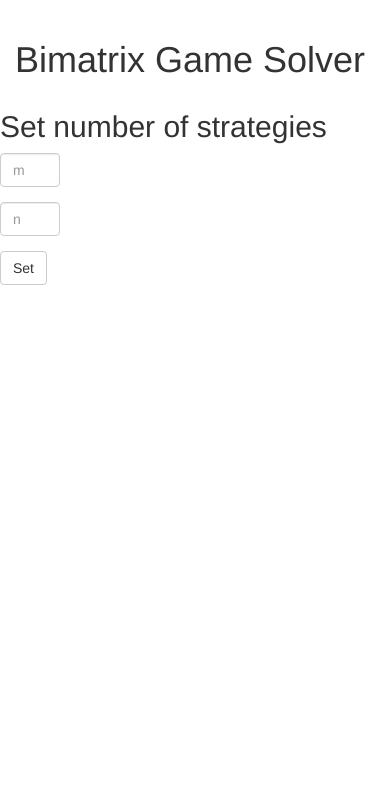
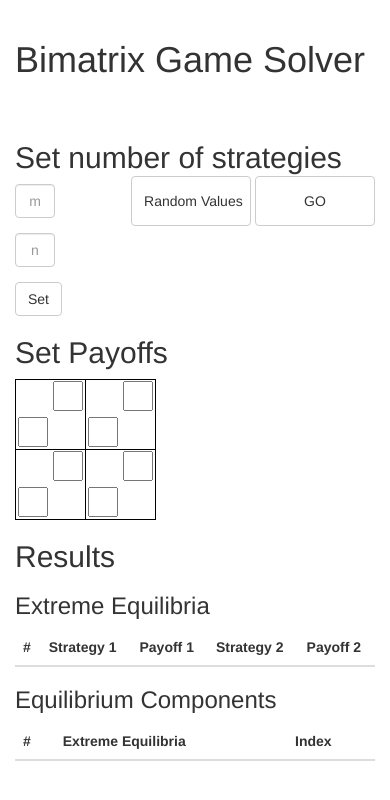
Before and after one commit to dereeno/bimatrix, a Flask app: page / in a window 390 px wide. Shown: the top 800 px of the page. Run offline with Flask 2, Linux system fonts and the light colour scheme; lists and menus that the app fills with data are empty; some libraries are stand-ins or nearby versions.

Commit message:
improving

```diff
--- a/app/static/main.js
+++ b/app/static/main.js
@@ -1,65 +1,115 @@
 $(document).ready(function() {
-  console.log("ready!");
 
-  // on form submission ...
+  create_matrix(2,2);
+
   $('form.dimensions').on('submit', function() {
-
-    console.log("the form has beeen submitted");
-
-    // grab values
     m = $('input#number_m').val();
     n = $('input#number_n').val();
-    create_matrix(m,n);
 
-    });
-  // Creating variables
+    if (validate_less_then_9(m,n)){
+      create_matrix(m,n);
+    }
 
-  $('form#wrapper').on('submit', function() {
+  });
 
-    console.log('hi there!');
+  $('form#bimatrix .random').on('click', function(){
+    $.each($('form#bimatrix').find(':input:not([type=hidden])'), function(index, input){
+      rand = Math.floor(Math.random() * 10) + 1
+      $(input).val(rand);
+    })
+    return false;
+  })
+
+  $('form#bimatrix').on('submit', function() {
     rows = $(this).find('input[name="hidden_m"]').val()
     cols = $(this).find('input[name="hidden_n"]').val()
     var matrices = collect_matrix(parseInt(rows),parseInt(cols));
-
+    $(".overlay").show();
     $.ajax({
       type: "POST",
       url: "/",
       data : {
         'A': JSON.stringify(matrices[0]), 'B': JSON.stringify(matrices[1]),
-        'm': m, 'n': n
+        'm': rows, 'n': cols
       },
       success: function(results) {
-        console.log(results);
-        show_results(results);
+        // console.log(results);
+        build_equilbria_table(results['equilibria'])
+        show_results(results['components']);
       },
       error: function(error) {
         console.log(error)
       }
+
     });
 
+    $(".overlay").hide();
+
+    function build_equilbria_table(equilibria){
+      eq_table = $('#eq-table tbody')[0]
+      eq_table.innerHTML = '';
+      $.each(equilibria, function(i, eq){
+        row = document.createElement('tr');
+        eq_table.appendChild(row);
+        number = document.createElement('td');
+        st1 = document.createElement('td');
+        pay1 = document.createElement('td');
+        st2 = document.createElement('td');
+        pay2 = document.createElement('td');
+
+        row.appendChild(number);
+        row.appendChild(st1);
+        row.appendChild(pay1);
+        row.appendChild(st2);
+        row.appendChild(pay2);
+        number.innerHTML = i+1;
+        st1.innerHTML = eq[0]['distribution'];
+        st2.innerHTML = eq[1]['distribution'];
+        pay1.innerHTML = eq[0]['payoff'];
+        pay2.innerHTML = eq[0]['payoff'];
+      })
+
+    }
+
     function show_results(results){
-      $.each(results, function(comp_name, comp_value){
-        console.log(comp_name);
+      // comp_table =document.getElementById('comp-table');
+      comp_table = $('#comp-table tbody')[0]
+      comp_table.innerHTML = '';
+      $.each(results, function(i, comp_value){
+        row = document.createElement('tr');
+        cell = document.createElement('td');
+        cell.innerHTML = i+1;
+        row.appendChild(cell);
+        comp_table.appendChild(row);
+        eq_cell = document.createElement('td');
+        row.appendChild(eq_cell);
           $.each(comp_value, function(eq_name, eq_value){
             if (eq_name == 'index'){
-              console.log("index is " + eq_value);
+              index_cell = document.createElement('td')
+              index_cell.innerHTML = "index: " + eq_value;
+              row.appendChild(index_cell);
             }
             else{
-              console.log("lex " + eq_value['lexindex']);
-              console.log("x " + eq_value['x']);
-              console.log("y " + eq_value['y']);
+              eq_row = document.createElement('tr');
+              cell1 = document.createElement('td');
+              cell2 = document.createElement('td');
+              cell3 = document.createElement('td');
+              cell2.innerHTML = ", x: [" + eq_value['x']+']';
+              cell3.innerHTML = ", y: [" + eq_value['y']+']';
+              cell1.innerHTML = "lex-index: " + eq_value['lexindex'];
+              eq_row.appendChild(cell1);
+              eq_row.appendChild(cell2);
+              eq_row.appendChild(cell3);
+              eq_cell.appendChild(eq_row);
             }
           })
       })
     }
 
     function collect_matrix(rows,cols) {
-        var myArr = document.forms.wrapper;
-        var myControls = myArr;
-        var name_value_array = [];
         var A_values = [];
         var B_values = [];
-        var form = $('form#wrapper');
+        var form = $('form#bimatrix');
         for (var i = 0; i < rows; i++){
           A_values.push([]);
           B_values.push([]);
@@ -68,88 +118,45 @@ $(document).ready(function() {
             B_values[i].push(form.find('input[row='+i+'][col='+j+'].B_entry').val());
           }
         }
-
-
-        // for (var i = 0; i < myControls.length; i++) {
-        //   var aControl = myControls[i];
-        //   if (aControl.type != "button") {
-        //     // store value in a map
-        //     name_value_array.push(aControl.value, aControl.name);
-        //     // document.getElementById("resultField").appendChild(document.createTextNode(aControl.value + " "));
-        //   }
-
-        // }
-        // show map values as a popup
-        console.log("A");
-        console.log(A_values);
-        console.log("B");
-        console.log(B_values);
       return [A_values,B_values];
     };
-
-
-
   });
 
+  function validate_less_then_9(m,n){
+    if (m > 9 || n > 9 || m < 0 || n < 0 ){
+      alert('value must be less then 9');
+      return false
+    }
+    return true;
+  }
+
   function create_matrix(rows, cols){
-    var wid=100,
-        hei=100,
-        d=document.createElement('div'),
-        input1 = document.createElement('input'),
-        wrap=document.getElementById('wrapper');
+    var d = document.createElement('td'),
+        bimatrix=document.getElementById('table');
     d.className='cell';
-    d.style.width=wid+'px';
-    d.style.height=hei+'px';
-    input1.setAttribute('type', 'number');
-    //Creating elements
-    wrap.innerHTML = "";
+
+    bimatrix.innerHTML = "";
     for(var i=0;i<rows;i++){
+        row = document.createElement('tr');
       for(var j=0;j<cols;j++){
           var c=d.cloneNode(false);
-          var inp1 = input1.cloneNode(false);
+          var inp1 = document.createElement('input');
           inp1.setAttribute('row', i);
           inp1.setAttribute('col', j);
           inp1.setAttribute('required','true');
+          inp1.setAttribute('type', 'number');
           var inp2 = inp1.cloneNode(false);
           inp1.className =  "A_entry";
           inp2.className =  "B_entry";
           c.appendChild(inp1);
           c.appendChild(inp2);
-          wrap.appendChild(c);
-    }}
+          row.appendChild(c);
+      }
+      bimatrix.appendChild(row);
+    }
+    $('form#bimatrix input[name="hidden_m"]').val(rows);
+    $('form#bimatrix input[name="hidden_n"]').val(cols);
 
-    //Setting position
-    for(var i=0;i<wrap.childNodes.length;i++){
-        setCSS(i);
-    }
-
-    var btn = document.createElement('button');
-    btn.setAttribute('type', 'submit');
-    btn.className = "btn btn-default run_algo"
-    btn.innerHTML = "GO!"
-    wrap.appendChild(btn);
-
-    var hidden_input_m = document.createElement("input");
-    var hidden_input_n = document.createElement("input");
-    hidden_input_m.setAttribute("type", "hidden");
-    hidden_input_n.setAttribute("type", "hidden");
-    hidden_input_m.setAttribute("name", "hidden_m");
-    hidden_input_n.setAttribute("name", "hidden_n");
-    hidden_input_m.setAttribute("value", rows);
-    hidden_input_n.setAttribute("value", cols);
-
-    wrap.appendChild(hidden_input_m);
-    wrap.appendChild(hidden_input_n);
-
-    function setCSS(i){
-      var el=wrap.childNodes[i];
-      el.style.top=Math.floor(i/cols)*hei+'px';
-      el.style.left=i%cols*wid+'px';
-    }
   };
 
-
-
-
-
 });
--- a/app/static/styles.css
+++ b/app/static/styles.css
@@ -2,37 +2,77 @@
     max-width: 500px;
     padding-top: 20px;
 }
+
+.main-header{
+  padding-bottom: 30px
+}
 input {
-    max-width: 60px;
+    text-align: center;
+    max-width: 45px;
+}
+
+.dimensions input{
+  width: 40px;
 }
 .cell{
-    position:absolute;
     border:1px solid black;
+    height: 70px;
+    width: 70px;
 }
 
 .cell input{
-  height: 40px;
-  width: 40px;
+  height: 30px;
+  width: 30px;
 }
 
 .A_entry{
-  position: absolute;
-  left: 0;
-  bottom: 0;
+  float: left;
+  position: relative;
+  top: 18px;
+  left: 2px;
 }
 
 .B_entry{
-  position: absolute;
-  right: 0;
-  top: 0;
+  float: right;
+  position: relative;
+  bottom: 18px;
+  right: 2px;
 }
 
-.run_algo{
-  width: 100px;
-  position: relative;
-  height: 100px;
-  margin-top: 30px;
-  right: -200px;
+.submit-button button{
+  width: 120px;
+  height: 50px;
+}
+
+#bimatrix{
+  margin: 0
+}
+.center{
+  margin: auto;
+  width: 50%;
+
+}
+.submit-button{
+  float:left;
+  padding-left: 30px;
+  position: absolute;
+  top: 55px;
+  right: 0px;
+}
+
+#table{
+  float:left;
+}
+
+.overlay {
+    background: #e9e9e9;  <- I left your 'gray' background
+    display: none;        <- Not displayed by default
+    position: absolute;   <- This and the following properties will
+    top: 0;                  make the overlay, the element will expand
+    right: 0;                so as to cover the whole body of the page
+    bottom: 0;
+    left: 0;
+    opacity: 0.5;
 }
 
 input[type=number]::-webkit-inner-spin-button,
--- a/app/templates/index.html
+++ b/app/templates/index.html
@@ -7,29 +7,62 @@
     <link href={{ url_for('static', filename='styles.css') }} rel="stylesheet" type="text/css"></link>
   </head>
   <body>
-    <div class="container"><h1>Bimatrix Game Solver</h1></div>
+    <div class="overlay">
+      <div id="loading-img"></div>
+    </div>
+    <div class="container"><h1 class="main-header">Bimatrix Game Solver</h1></div>
+        <div class="col-md-6">
+            <div class="col-md-1"></div>
+            <div class= "col-md-11">
             <div class="row">
-        <div class="col-md-4">
               <h2>Set number of strategies</h2>
               <form class="form-inline dimensions" onsubmit="return false;">
                 <div class="form-group">
-                <input type="number" class="form-control" id="number_m" placeholder="m">
+                  <input type="number" required class="form-control" id="number_m" placeholder="m">
                 </div>
                 <div class="form-group">
-                <input type="number" class="form-control" id="number_n" placeholder="n">
+                  <input type="number"  required class="form-control" id="number_n" placeholder="n">
                 </div>
                 <button type="submit" class="btn btn-default">Set</button>
               </form>
             </div>
-        <div class="col-md-8">
-            <div class="container">
-            <form id="wrapper" onsubmit="return false;"></form>
+            <div class="row">
+              <h2>Set Payoffs</h2>
+              <form id="bimatrix" onsubmit="return false;">
+                <table id="table"></table>
+                <input type="hidden" name="hidden_m">
+                <input type="hidden" name="hidden_n">
+                <div class="submit-button">
+                  <button type="button" class="btn btn-default random">Random Values</button>
+                  <button type="submit" class="btn btn-default run-algo">GO</button>
+                </div>
+              </form>
             </div>
             </div>
         </div>
-    <div class="row">
-      <div class="container">
-        <div id="results"></div>
+        <div class="col-md-6">
+          <h2>Results</h2>
+          <div class="results">
+          <h3>Extreme Equilibria</h3>
+            <table id="eq-table" class="table">
+                <thead>
+                  <th>#</th>
+                  <th>Strategy 1</th>
+                  <th>Payoff 1</th>
+                  <th>Strategy 2</th>
+                  <th>Payoff 2</th>
+                </thead>
+                <tbody></tbody>
+            </table>
+            <h3>Equilibrium Components</h3>
+            <table id="comp-table" class="table">
+                <thead>
+                  <th>#</th>
+                  <th>Extreme Equilibria</th>
+                  <th>Index</th>
+                </thead>
+                <tbody></tbody>
+            </table>
           </div>
         </div>
     <script src="http://code.jquery.com/jquery-1.11.0.min.js"></script>
```
Also changed, not shown: app/index.py (+10 -8 lines). Lines whose indentation alone changed are shown as unchanged.
